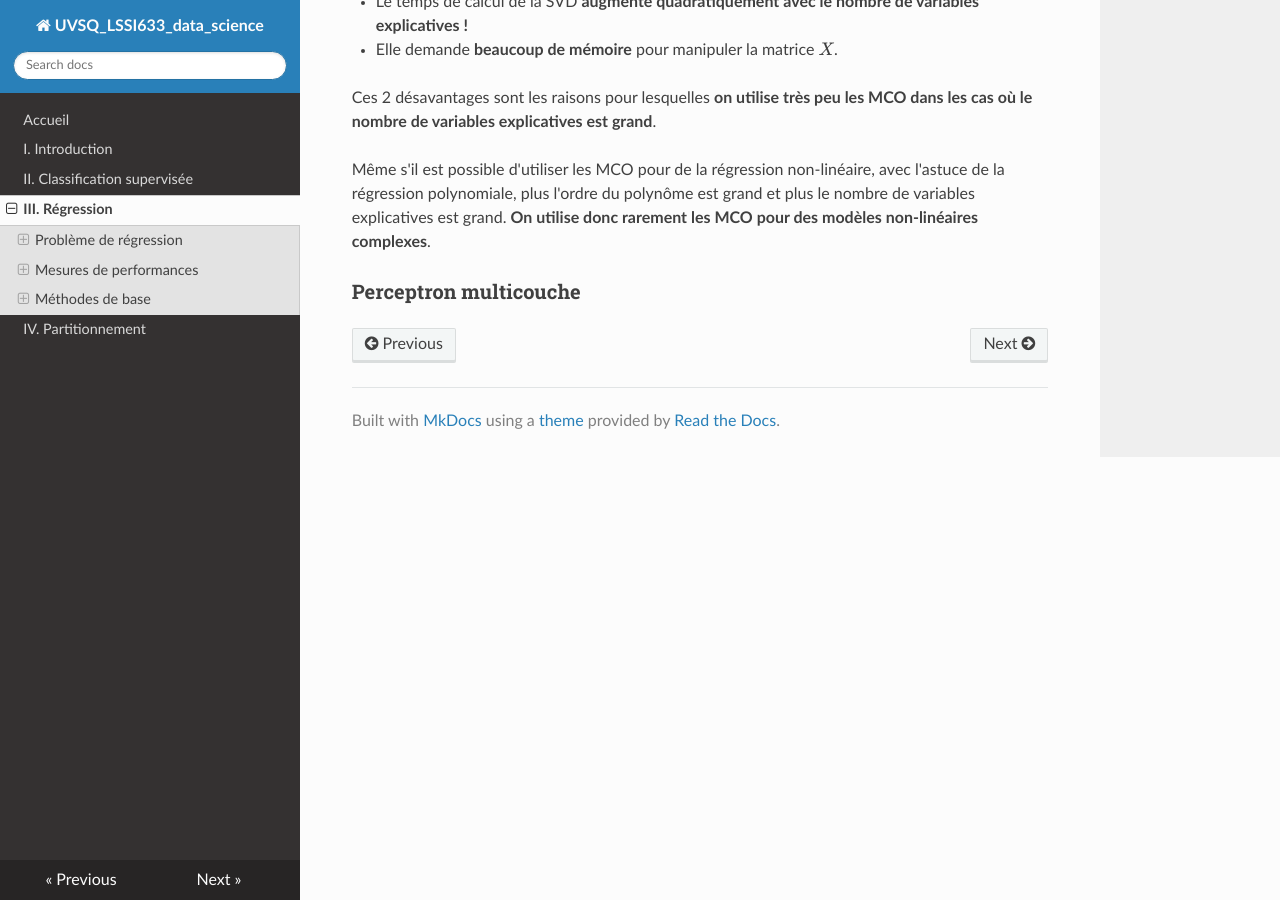
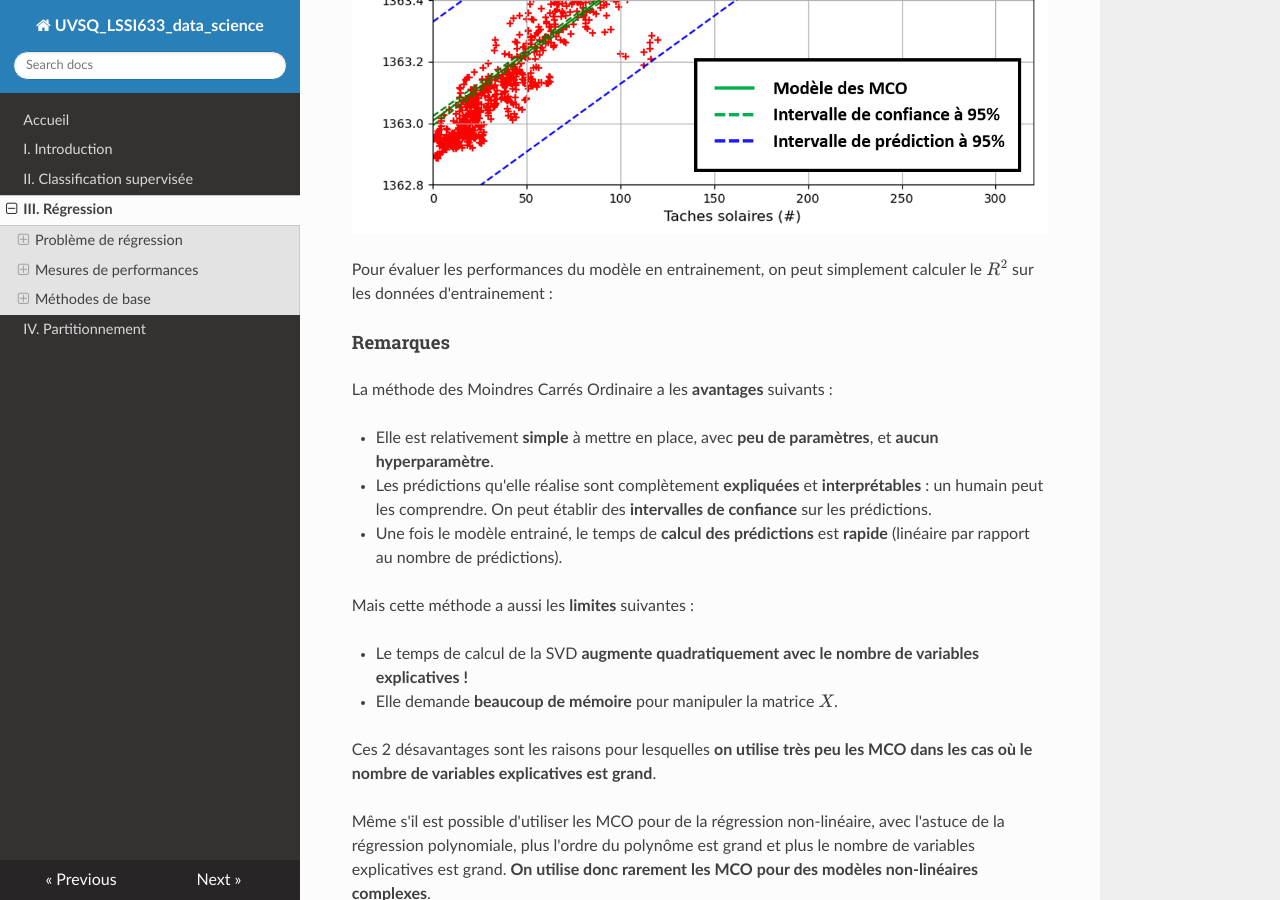
Before and after one commit to NicOudart/UVSQ_LSSI633_data_science, an MkDocs documentation site: the page built from docs/Chap3_Regression.md, in a window 1280 px wide and 900 px high, scrolled down 23996 px. Built offline with MkDocs 1.6.1, drawn with Linux system fonts in a browser that asks for light colours; nearby versions of some CDN libraries.

Commit message:
-Progress on Chapter 3.

```diff
--- a/docs/Chap3_Regression.md
+++ b/docs/Chap3_Regression.md
@@ -776,6 +776,10 @@ y_pred_sup = y_mco + (t_student*s_y_pred)
 
 On peut tracer le modèle linéaire obtenu par les MCO par-dessus le nuage de points des données d'entrainement, avec les intervalles de confiance et de prédiction :
 
+![Exemple de régression linéaire par les MCO](img/Chap3_exemple_mco_modele_simple.png)
+
+Pour évaluer les performances du modèle en entrainement, on peut simplement calculer le $R^2$ sur les données d'entrainement :
+
 
 
 #### Remarques
```
Also changed, not shown: docs/img/Chap3_exemple_mco_modele_simple.png (added).
